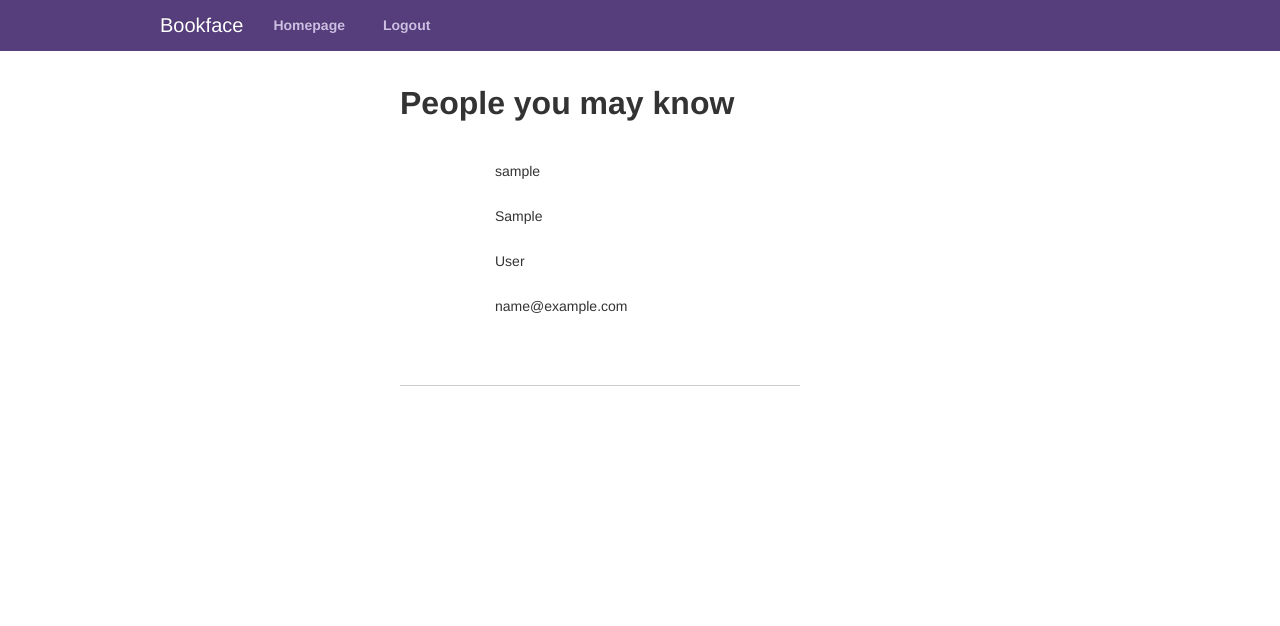
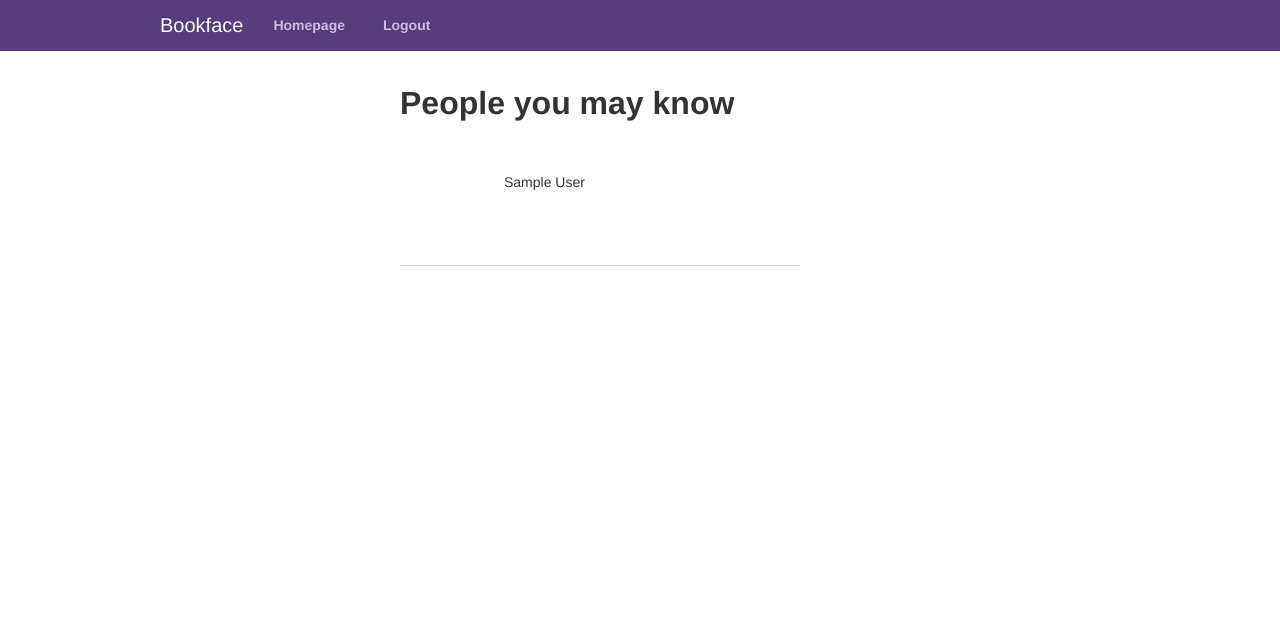
Before and after one commit to appcubator/book-face, a Django app: page /All_users/ in a window 1280 px wide. Shown: the top 626 px of the page. Run offline with Django 3.2, Linux system fonts and the light colour scheme; the visitor is signed in with stand-in values (Sample User, id 1); data comes from the database, SQL or seed files in the repository; parts of the project's set-up code (start-up, migrations or seed data) failed here and were passed over; some libraries are stand-ins or nearby versions.

Commit message:
Test run generated code

```diff
--- a/webapp/form_receivers.py
+++ b/webapp/form_receivers.py
@@ -22,7 +22,7 @@ def login(request):
     form = LoginForm(None, data=request.POST)
     if form.is_valid():
         auth_login(request, form.get_user())
-        return JsonResponse(data={'redirect_to': reverse('webapp.pages.edit_profile')})
+        return JsonResponse(data={'redirect_to': reverse('webapp.pages.user_profile', args=(request.user.id, ))})
 
     return JsonResponse(errors=form.errors)
 
--- a/webapp/templates/all_users.html
+++ b/webapp/templates/all_users.html
@@ -28,21 +28,13 @@
     <div class="row hoff2">
         <!-- column terminal -->
         <div class="default-list hi46 span5 span5 offset3" style="position:relative;">  {% for obj in users %}
-              <div class="row" style="display:block; position:relative; height:225px;">  <p class="node normal-text" style="; position: absolute; height: 45px; width:305px; top: 0px; left: 95px; text-align:left ">  {{ obj.username }}
+              <div class="row" style="display:block; position:relative; height:105px;">  <p class="node normal-text" style="; position: absolute; height: 45px; width:276px; top: 11px; left: 104px; text-align:left ">  {{ obj.first_name }} {{ obj.last_name }}
                 </p>
-                <p class="node normal-text" style="; position: absolute; height: 45px; width:305px; top: 45px; left: 95px; text-align:left ">  {{ obj.first_name }}
-                </p>
-                <p class="node normal-text" style="; position: absolute; height: 45px; width:305px; top: 90px; left: 95px; text-align:left ">  {{ obj.last_name }}
-                </p>
-                <p class="node normal-text" style="; position: absolute; height: 45px; width:305px; top: 135px; left: 95px; text-align:left ">  {{ obj.email }}
-                </p>
-                <div style="; position: absolute; height: 90px; width:90px; top: 5px; left: 0px; text-align:left ">  <img class="node img-normal" src="{{ obj.profile_pic }}">
+                <div style="; position: absolute; height: 90px; width:90px; top: 8px; left: 7px; text-align:left ">  <img class="node img-normal" src="{{ obj.profile_pic }}">
                 </div>
-                <p class="node normal-text" style="; position: absolute; height: 45px; width:305px; top: 180px; left: 95px; text-align:left ">  {{ obj.about_me }}
-                </p>
               </div>
               {% empty %}
-              <div style="display:block; position:relative; height:225px;">  List is empty.
+              <div style="display:block; position:relative; height:105px;">  List is empty.
               </div>
               {% endfor %}
             </div>
```
